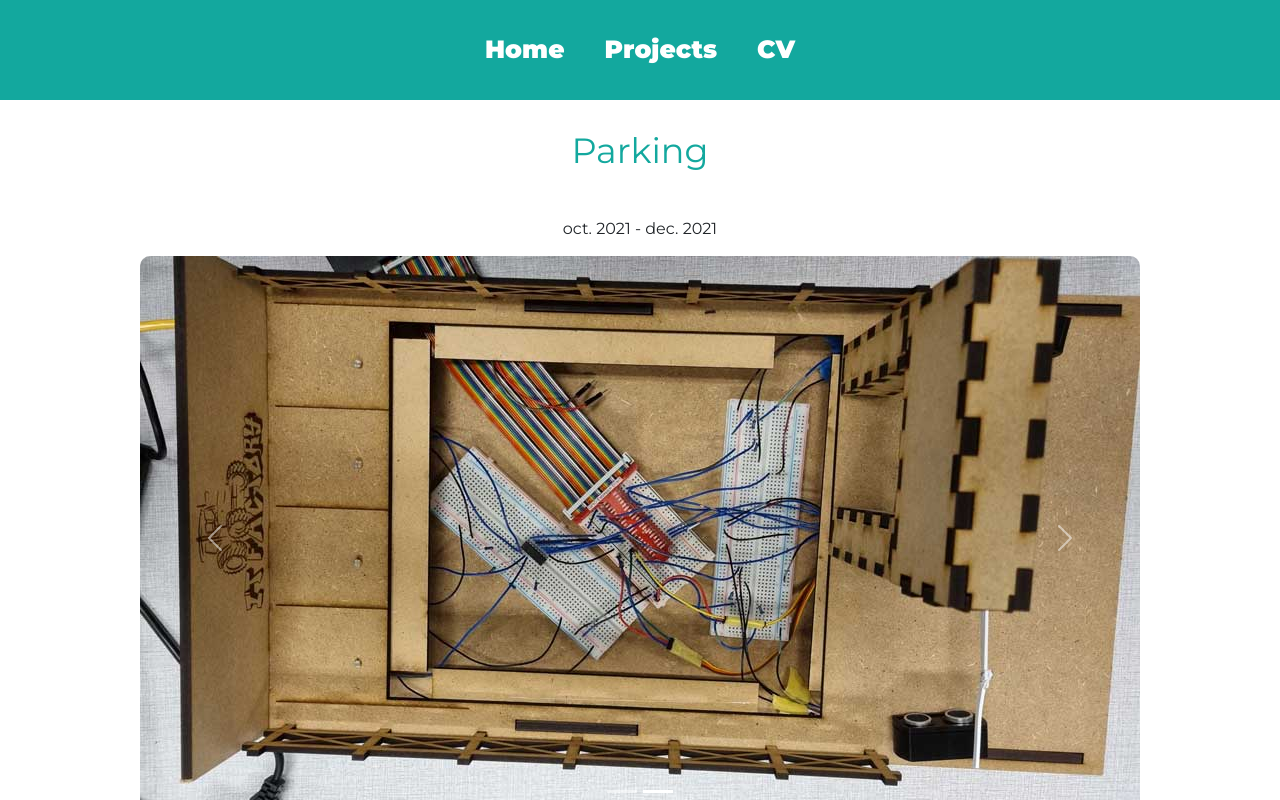
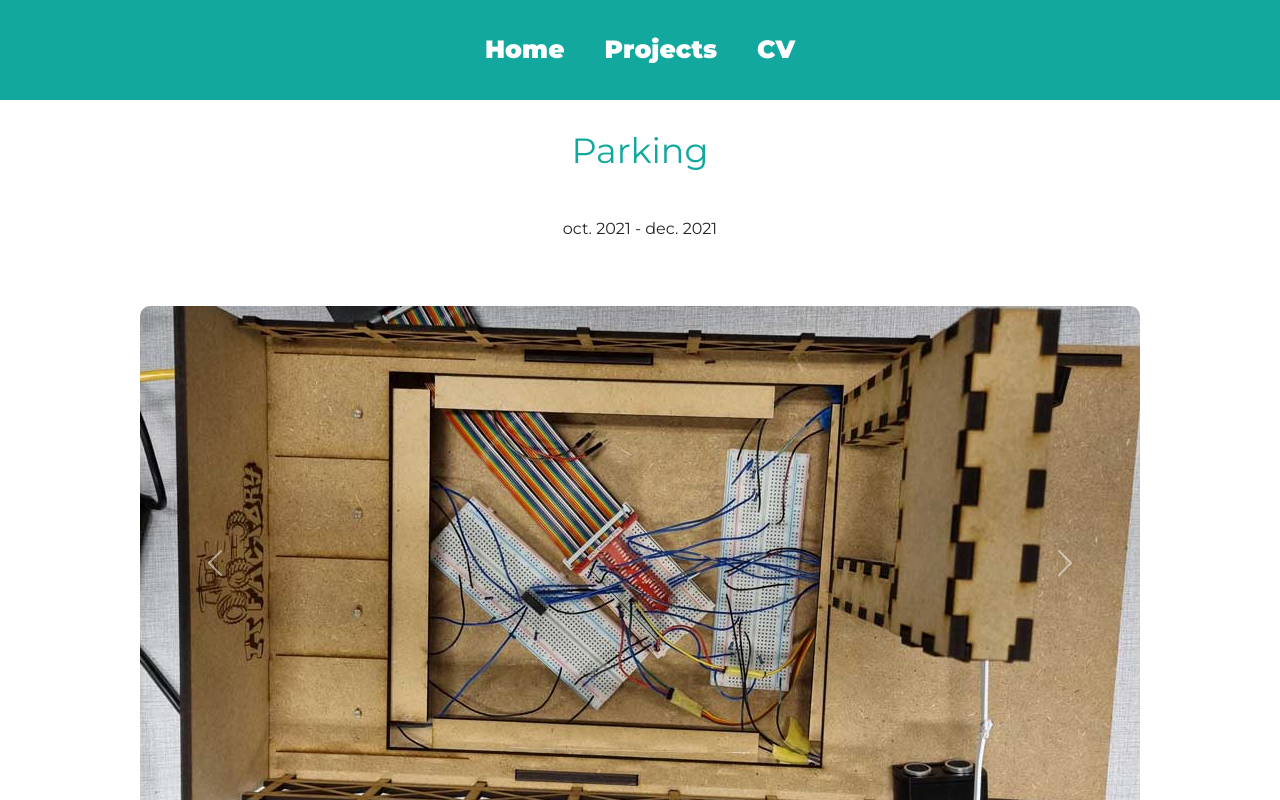
Before and after one commit to HVerschueren/portfolio, a React (Create React App) app in the folder website_portfolio/: page /projects/1 in a window 1280 px wide. Shown: the top 800 px of the page. Built offline with nearby package versions, Linux system fonts and the light colour scheme.

Commit message:
cv download probleem opgelost, styling

```diff
--- a/website_portfolio/src/App.css
+++ b/website_portfolio/src/App.css
@@ -10,7 +10,6 @@ html{
 body{
   font-family: 'Montserrat', sans-serif;
   min-height: 100vh;
-  /* text-align: center; */
 }
 
 h2{
--- a/website_portfolio/src/components/Footer.js
+++ b/website_portfolio/src/components/Footer.js
@@ -11,7 +11,7 @@ function Footer() {
         <div className='IconLinks'>
             <a href='https://www.linkedin.com/in/hanne-verschueren-5683b2248/'><LinkedInIcon/></a>
             <a href='https://github.com/HVerschueren'><GitHubIcon/></a>
-            <a href='mailto:testEmail.com'><EmailIcon/></a>
+            <a href='mailto:r0842391@student.thomasmore.be'><EmailIcon/></a>
         </div>
         {/* <p>&copy;2023 hanne.sinners.be</p> */}
     </div>
--- a/website_portfolio/src/css/Home.css
+++ b/website_portfolio/src/css/Home.css
@@ -1,5 +1,8 @@
 .homeDiv{
     margin: 50px 50px;
+}
+.timeline{
+  text-align: left;
 }
 @media only screen and (min-width: 1000px){
 
--- a/website_portfolio/src/css/Navbar.css
+++ b/website_portfolio/src/css/Navbar.css
@@ -59,11 +59,11 @@
     text-align: center;
   }
 
-  @media only screen and (max-width: 900px) {
+  /* @media only screen and (max-width: 900px) {
     .navbar a {
       width: 70px;
     }
-  }
+  } */
 
   @media only screen and (max-width: 600px) {
     .toggleButton {
--- a/website_portfolio/src/css/ProjectDisplay.css
+++ b/website_portfolio/src/css/ProjectDisplay.css
@@ -53,6 +53,13 @@
   .contextDiv{
     margin-top: 30px;
   }
+  body{
+    text-align: center;
+  }
+
+  ul{
+    text-align: left;
+  }
 
   @media only screen and (min-width: 600px){
     .imageDiv{
--- a/website_portfolio/src/css/Projects.css
+++ b/website_portfolio/src/css/Projects.css
@@ -69,7 +69,7 @@
     }
   }
 
-  @media only screen and (max-width: 800px) {
+  @media only screen and (max-width: 960px) {
     .projectList {
       grid-template-columns: 1fr;
     }
--- a/website_portfolio/src/css/cv.css
+++ b/website_portfolio/src/css/cv.css
@@ -6,8 +6,11 @@
     text-align: center;
 }
 h1 a{
-    margin-top: 30px;
+    margin-top: 5px;
     color: #13a89e;
     font-size: 35px;
     text-decoration: none;
 }
+.imageDiv{
+    margin-top: 50px;
+}
--- a/website_portfolio/src/pages/CV.js
+++ b/website_portfolio/src/pages/CV.js
@@ -6,8 +6,8 @@ import cvPDF from "../images/cv_Hanne_Verschueren_english.pdf";
 function cv() {
   return (
     <div className='imageDiv cvDiv'>
+        <img className="d-block w-100 imageDiv" src={cvImage} alt="First slide"/>
         <h1><a href={cvPDF} download>download cv </a></h1>
-        <img className="d-block w-100 imageDiv" src={cvImage} alt="First slide"/>
     </div>
   )
 }
```
